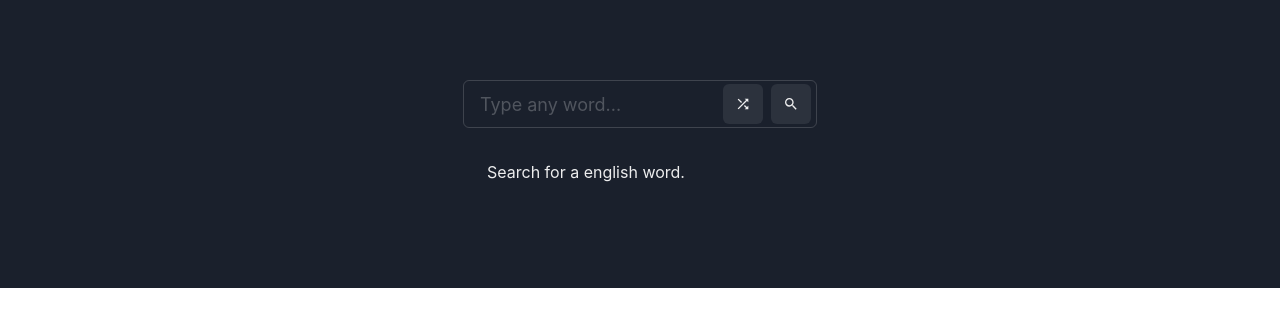
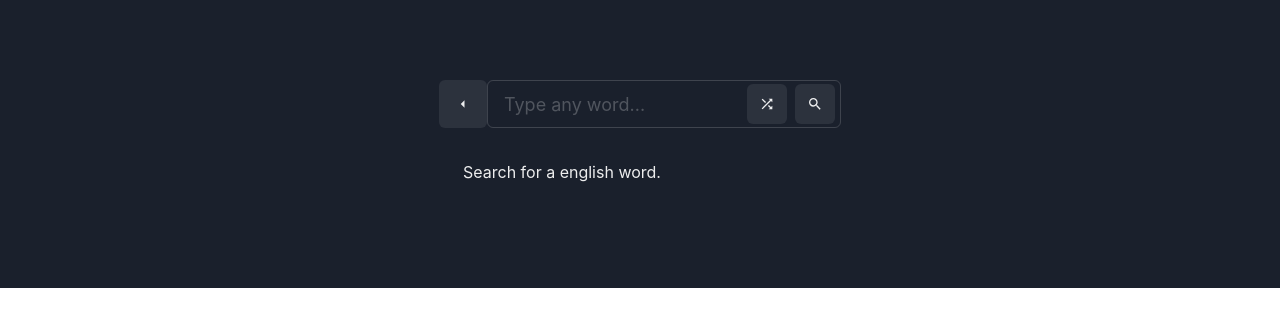
Before and after one commit to Jonakss/english_dictionary, a React (Vite) app: page / in a window 1280 px wide. Shown: the top 326 px of the page. Built offline with nearby package versions, Linux system fonts and the light colour scheme.

Commit message:
update: Add basic back functionality

```diff
--- a/src/App.tsx
+++ b/src/App.tsx
@@ -20,7 +20,7 @@ import {
 } from '@chakra-ui/react'
 import ReactAudioPlayer from 'react-audio-player'
 import MeaningsList from './components/meaning_list'
-import { MdPlayArrow, MdSearch, MdShuffle } from 'react-icons/md'
+import { MdArrowLeft, MdPlayArrow, MdSearch, MdShuffle } from 'react-icons/md'
 import { type Action, type AppState } from './types'
 import { search } from './services/search_word'
 
@@ -70,6 +70,7 @@ function App (): JSX.Element {
   const [state, dispatch] = useReducer(reducer, initialState)
   const [audio, setAudio] = useState<string>('')
   const [searchText, setsearchText] = useState('')
+  const [historySearch, setHistorySearch] = useState<string[]>([])
 
   useEffect(() => {
     dispatch({ type: 'LOADING' })
@@ -92,17 +93,31 @@ function App (): JSX.Element {
     }
 
     setAudio('')
+    console.log(historySearch)
   }, [word])
 
   const handleSearch = (e: React.SyntheticEvent<HTMLFormElement>): void => {
     e.preventDefault()
+    if (word !== '' && state.result !== undefined) setHistorySearch(prevHistory => [word, ...prevHistory])
     setWord(searchText)
+  }
+
+  const goBack = (): void => {
+    if (historySearch.length > 0) {
+      const [last, ...restHistory] = historySearch
+      changeSearch(last)
+      setHistorySearch(() => restHistory)
+    } else {
+      setsearchText('')
+      dispatch({ type: 'LOADING' })
+    }
+    console.log(historySearch)
   }
 
   const handleRandomWord = async (): Promise<void> => {
     await fetch('https://random-word.ryanrk.com/api/en/word/random')
       .then(async res => await res.json())
-      .then(word => { setWord(word); setsearchText(word) })
+      .then(word => { changeSearch(word) })
       .catch(e => { console.error(e); return [] })
   }
 
@@ -127,8 +142,9 @@ function App (): JSX.Element {
       <VStack w={'100vw'} m="10vh auto 10vh auto" minWidth="40vw" px={'3vw'}>
 
         <Stack spacing={2} >
-          <form onSubmit={handleSearch} >
+          <form onSubmit={handleSearch}>
             <InputGroup size={'lg'} >
+              <IconButton disabled={historySearch.length === 0} aria-label='Search' icon={<MdArrowLeft />} onClick={goBack}></IconButton>
               <Input
                 name='searchWord'
                 onChange={handleOnChangeSearch}
```
